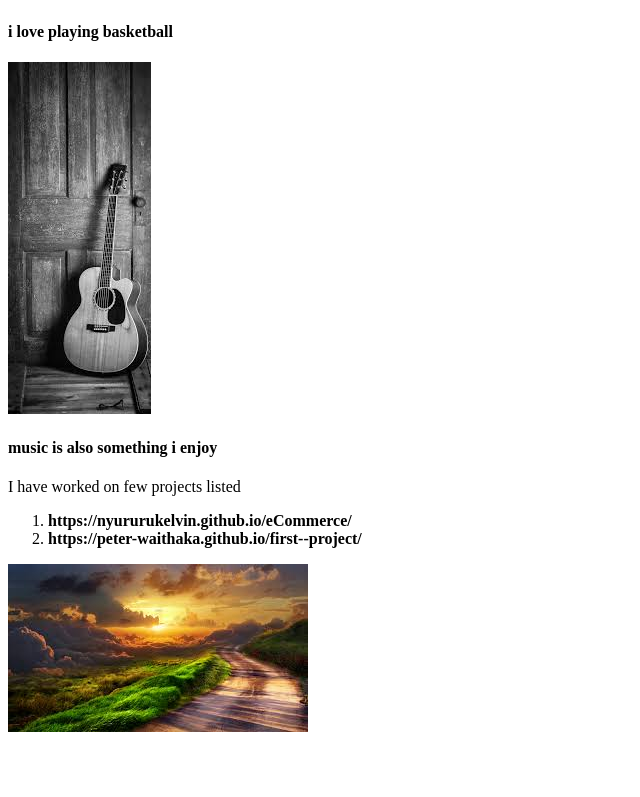
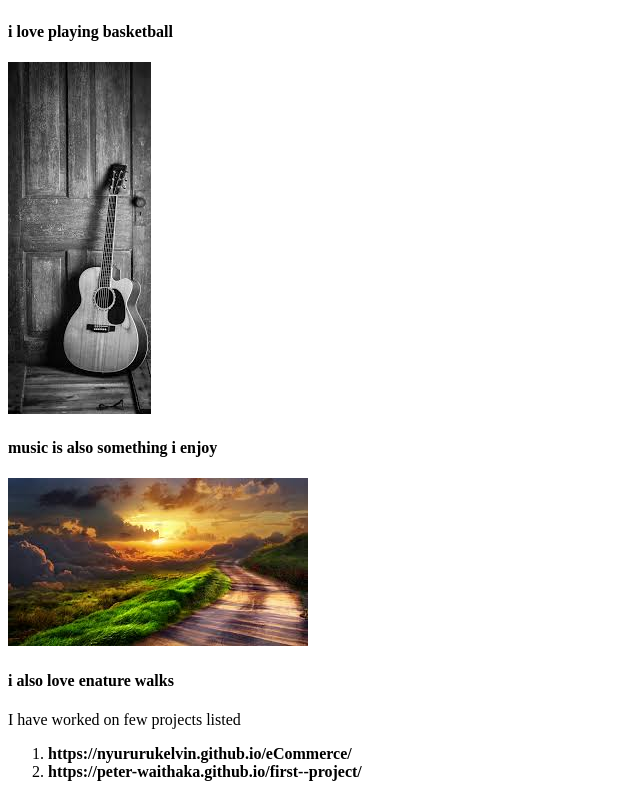
Before and after one commit to Peter-waithaka/ip1-portifolio, a plain HTML site: page p.html in a window 1280 px wide. Shown: the part 1485-2282 px from the top of the page, without its empty margins (0-640 px from the left). Before the commit the page ends 2229 px from the top, so only its background shows below. Drawn offline with Linux system fonts and the light colour scheme.

Commit message:
arranged images

```diff
--- a/p.css
+++ b/p.css
@@ -25,6 +25,9 @@ h1{
 ol li{
     text-decoration: none;
 }
-.one{
-    ;
+
+
+
+
+
 }
--- a/p.html
+++ b/p.html
@@ -47,6 +47,8 @@
         <h4>i love playing basketball</h4>
         <img src="./images/3.jpeg" alt="guitar">
         <h4>music is also something i  enjoy</h4>
+        <img src="./images/1.jpeg" alt="nature">
+        <h4>i also love enature walks</h4>
 
     </div>
     <div class="three">
@@ -56,11 +58,6 @@
        <li> <strong> https://peter-waithaka.github.io/first--project/</strong></li>
     </ol>
     </div>
-    <div class="four" >
-        <img src="./images/1.jpeg" alt="nature">
-
-
-    </div>
 
 
 </body>
```
